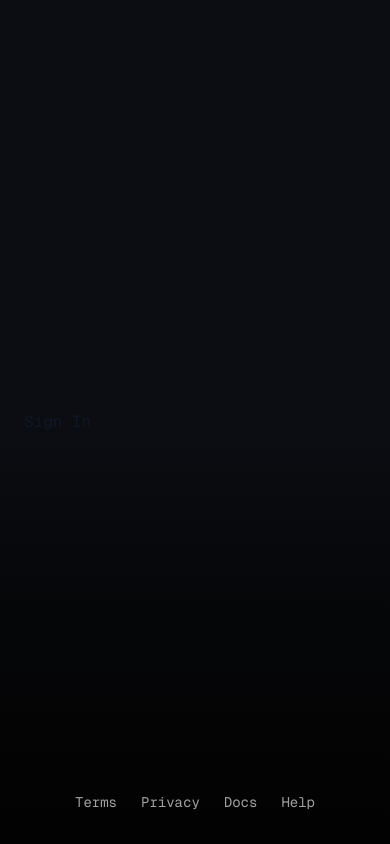
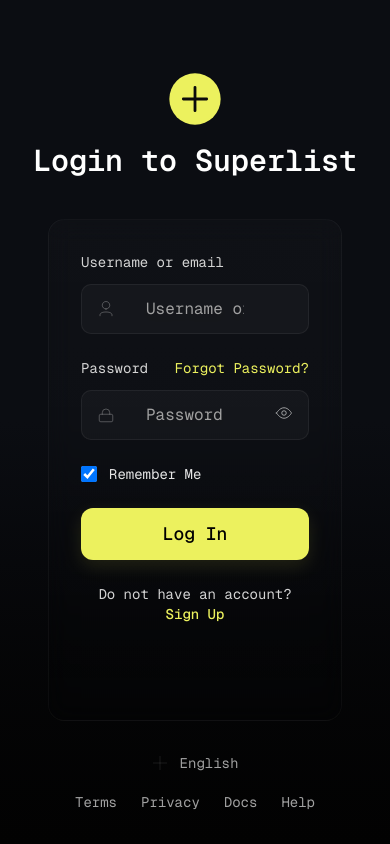
Before and after one commit to kajugadaniels/housify-client, a Next.js app: page /sign-in in a window 390 px wide. Built offline with nearby package versions, Linux system fonts and the light colour scheme.

Commit message:
feat(auth): add sign-in page with responsive glass card and top glow matching design

```diff
--- a/src/app/(auth)/sign-in/page.tsx
+++ b/src/app/(auth)/sign-in/page.tsx
@@ -1,11 +1,202 @@
-import React from 'react'
+"use client";
 
-const SignIn = () => {
+import React from "react";
+
+function Logo() {
     return (
-        <div>
-            Sign In
+        <div className="flex flex-col items-center">
+            <svg width="56" height="56" viewBox="0 0 24 24" fill="none" aria-hidden>
+                <circle cx="12" cy="12" r="11" fill="#ECF15E" />
+                <path d="M7 12h10M12 7v10" stroke="#0b0b0b" strokeWidth="1.2" strokeLinecap="round" />
+            </svg>
+            <h1 className="mt-4 text-3xl sm:text-4xl font-semibold text-white">Login to Superlist</h1>
         </div>
-    )
+    );
 }
 
-export default SignIn
+/* Small shadcn-like UI primitives (self-contained so project doesn't need external package) */
+function Input({
+    id,
+    type = "text",
+    placeholder,
+    icon,
+    value,
+    onChange,
+}: {
+    id?: string;
+    type?: string;
+    placeholder?: string;
+    icon?: React.ReactNode;
+    value?: string;
+    onChange?: (e: React.ChangeEvent<HTMLInputElement>) => void;
+}) {
+    return (
+        <div className="relative">
+            <div className="absolute inset-y-0 left-4 flex items-center opacity-60">{icon}</div>
+            <input
+                id={id}
+                value={value}
+                onChange={onChange}
+                type={type}
+                placeholder={placeholder}
+                className="w-full rounded-md bg-[rgba(255,255,255,0.03)] border border-[rgba(255,255,255,0.06)] px-16 py-3 placeholder:text-neutral-400 text-neutral-100 focus:outline-none focus:ring-2 focus:ring-[#ECF15E]/60 transition"
+                aria-label={placeholder}
+            />
+        </div>
+    );
+}
+
+function Checkbox({
+    label,
+    checked,
+    onChange,
+}: {
+    label: string;
+    checked?: boolean;
+    onChange?: (e: React.ChangeEvent<HTMLInputElement>) => void;
+}) {
+    return (
+        <label className="inline-flex items-center gap-3 text-sm text-neutral-200 cursor-pointer">
+            <input
+                type="checkbox"
+                checked={checked}
+                onChange={onChange}
+                className="w-4 h-4 rounded-sm border border-[rgba(255,255,255,0.12)] bg-[rgba(255,255,255,0.02)] focus:ring-1 focus:ring-[#ECF15E]"
+            />
+            <span>{label}</span>
+        </label>
+    );
+}
+
+function Button({ children, onClick }: { children: React.ReactNode; onClick?: () => void }) {
+    return (
+        <button
+            onClick={onClick}
+            className="w-full py-3 rounded-lg bg-[#ECF15E] text-black font-medium text-lg shadow-[0_6px_18px_rgba(236,241,94,0.12)] hover:brightness-95 transition"
+        >
+            {children}
+        </button>
+    );
+}
+
+/* Main Page */
+export default function SignIn() {
+    const [username, setUsername] = React.useState("");
+    const [password, setPassword] = React.useState("");
+    const [remember, setRemember] = React.useState(true);
+    const [showPassword, setShowPassword] = React.useState(false);
+
+    return (
+        <div className="flex flex-col items-center">
+            <Logo />
+
+            <div className="mt-10 w-full px-6">
+                {/* Card */}
+                <div className="mx-auto w-full max-w-xl rounded-2xl overflow-hidden border border-[rgba(255,255,255,0.04)] bg-[linear-gradient(180deg,rgba(255,255,255,0.02)_0%,rgba(255,255,255,0.01)_50%,rgba(255,255,255,0.00)_100%)] backdrop-blur-md drop-shadow-lg">
+                    {/* inside content with dotted pattern bottom */}
+                    <div className="p-8 md:p-10">
+                        <form
+                            onSubmit={(e) => {
+                                e.preventDefault();
+                                // placeholder: handle submit
+                                console.log({ username, password, remember });
+                            }}
+                            className="space-y-6"
+                        >
+                            <div>
+                                <label className="block text-sm text-neutral-300 mb-3">Username or email</label>
+                                <Input
+                                    id="username"
+                                    value={username}
+                                    onChange={(e) => setUsername(e.target.value)}
+                                    placeholder="Username or email"
+                                    icon={
+                                        <svg
+                                            width="18"
+                                            height="18"
+                                            viewBox="0 0 24 24"
+                                            fill="none"
+                                            className="text-neutral-300"
+                                        >
+                                            <path d="M12 12c2.7 0 5-2.3 5-5s-2.3-5-5-5-5 2.3-5 5 2.3 5 5 5z" stroke="rgba(255,255,255,0.5)" strokeWidth="1.2" strokeLinecap="round" strokeLinejoin="round"></path>
+                                            <path d="M20 21v-1c0-2.8-3.6-4-8-4s-8 1.2-8 4v1" stroke="rgba(255,255,255,0.5)" strokeWidth="1.2" strokeLinecap="round" strokeLinejoin="round"></path>
+                                        </svg>
+                                    }
+                                />
+                            </div>
+
+                            <div>
+                                <div className="flex items-center justify-between mb-3">
+                                    <label className="text-sm text-neutral-300">Password</label>
+                                    <a href="#" className="text-sm text-[#ECF15E] hover:underline">
+                                        Forgot Password?
+                                    </a>
+                                </div>
+
+                                <div className="relative">
+                                    <Input
+                                        id="password"
+                                        type={showPassword ? "text" : "password"}
+                                        value={password}
+                                        onChange={(e) => setPassword(e.target.value)}
+                                        placeholder="Password"
+                                        icon={
+                                            <svg width="18" height="18" viewBox="0 0 24 24" fill="none">
+                                                <path d="M17 11V9a5 5 0 10-10 0v2" stroke="rgba(255,255,255,0.5)" strokeWidth="1.2" strokeLinecap="round" strokeLinejoin="round" />
+                                                <rect x="3" y="11" width="18" height="10" rx="2" stroke="rgba(255,255,255,0.5)" strokeWidth="1.2" />
+                                            </svg>
+                                        }
+                                    />
+
+                                    <button
+                                        type="button"
+                                        onClick={() => setShowPassword((s) => !s)}
+                                        className="absolute right-4 top-3.5 text-neutral-300 opacity-80 hover:opacity-100"
+                                        aria-label={showPassword ? "Hide password" : "Show password"}
+                                    >
+                                        {showPassword ? (
+                                            <svg width="18" height="18" viewBox="0 0 24 24" fill="none">
+                                                <path d="M3 3l18 18" stroke="rgba(255,255,255,0.8)" strokeWidth="1.2" strokeLinecap="round" />
+                                            </svg>
+                                        ) : (
+                                            <svg width="18" height="18" viewBox="0 0 24 24" fill="none">
+                                                <path d="M2 12s4-7 10-7 10 7 10 7-4 7-10 7S2 12 2 12z" stroke="rgba(255,255,255,0.8)" strokeWidth="1.2" strokeLinecap="round" strokeLinejoin="round" />
+                                                <circle cx="12" cy="12" r="3" stroke="rgba(255,255,255,0.8)" strokeWidth="1.2" />
+                                            </svg>
+                                        )}
+                                    </button>
+                                </div>
+                            </div>
+
+                            <div className="flex items-center justify-between">
+                                <Checkbox label="Remember Me" checked={remember} onChange={(e) => setRemember(e.target.checked)} />
+                            </div>
+
+                            <div>
+                                <Button>Log In</Button>
+                            </div>
+
+                            <div className="text-center text-sm text-neutral-300">
+                                Do not have an account?{" "}
+                                <a href="#" className="text-[#ECF15E] font-medium hover:underline">
+                                    Sign Up
+                                </a>
+                            </div>
+                        </form>
+                    </div>
+
+                    {/* dotted bottom pattern */}
+                    <div className="bg-[linear-gradient(90deg,rgba(255,255,255,0.02) 1px,transparent 1px)] bg-[length:14px_14px] opacity-30 h-16" />
+                </div>
+            </div>
+
+            {/* small language selector and bottom spacing to match screenshot */}
+            <div className="mt-8 text-sm text-neutral-400 flex items-center gap-3">
+                <svg width="16" height="16" viewBox="0 0 24 24" fill="none" className="opacity-80">
+                    <path d="M12 2v20M2 12h20" stroke="rgba(255,255,255,0.15)" strokeWidth="1.2" strokeLinecap="round" />
+                </svg>
+                <span>English</span>
+            </div>
+        </div>
+    );
+}
```
